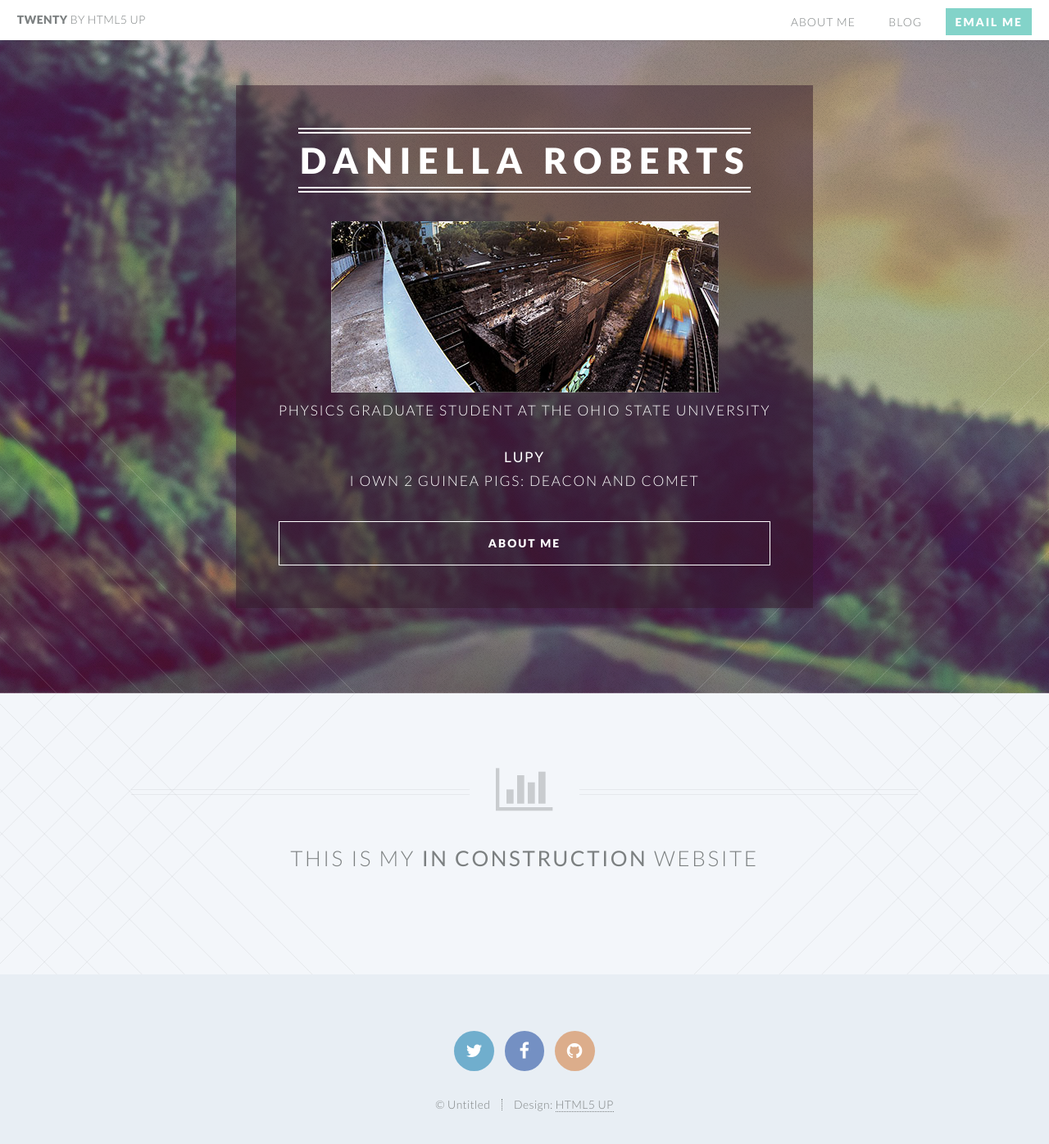
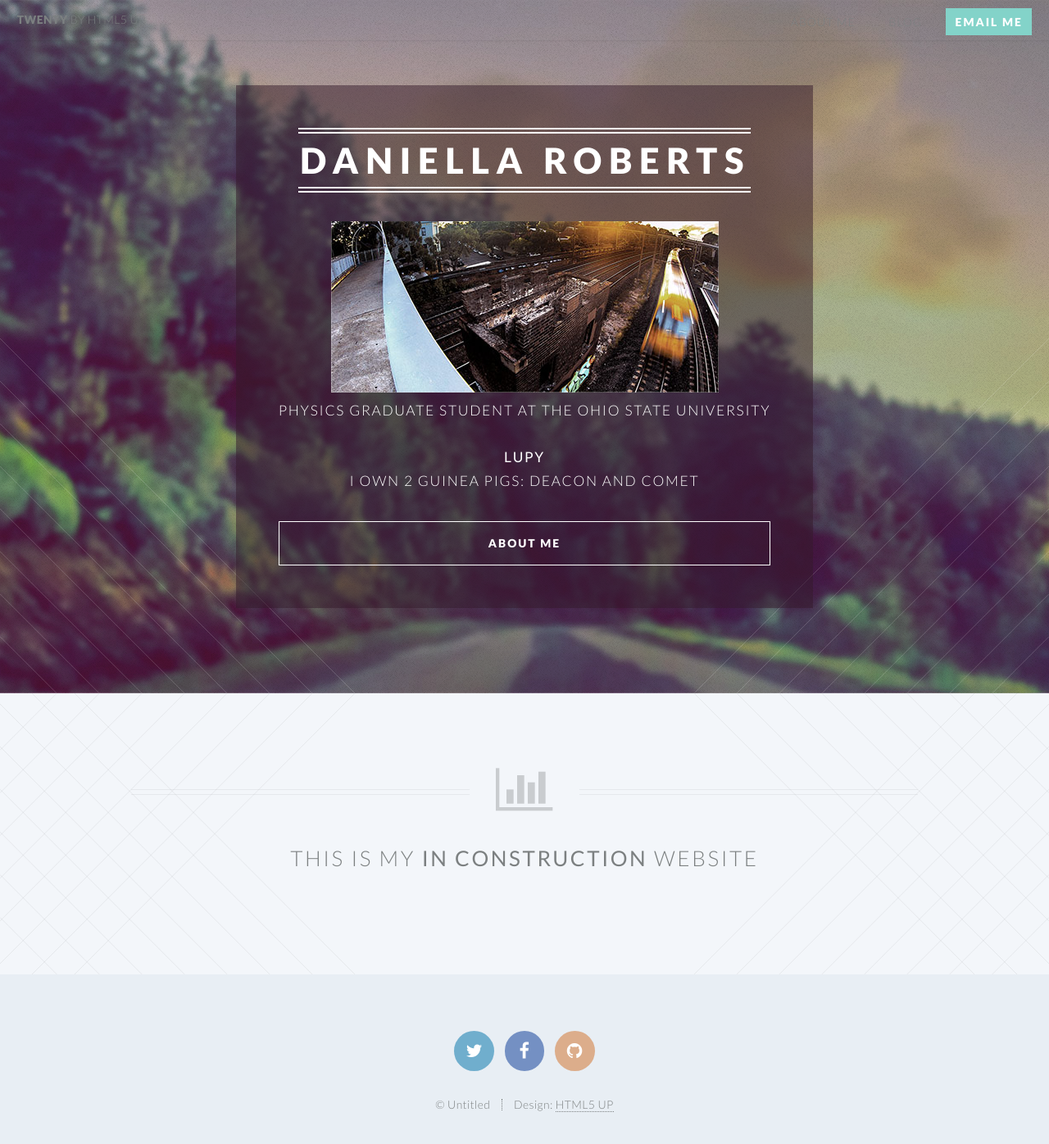
Before and after one commit to daniellaro/daniellaro.github.io, a Jekyll site: the page built from index.html, in a window 1280 px wide and 1400 px high. Shown: the top 1396 px of the window at 82% size. Built offline with Jekyll 4.4.1, drawn with Linux system fonts in a browser that asks for light colours.

Commit message:
Update style.css

```diff
--- a/css/style.css
+++ b/css/style.css
@@ -614,7 +614,7 @@
 	@keyframes reveal-header { 0% { top: -5em; } 100% { top: 0; } }
 
 	#header {
-		background: white;
+		background: transparent;
 		box-shadow: 0 1px 2px 0 rgba(0, 0, 0, 0.075);
 		color: inherit;
 		cursor: default;
```
